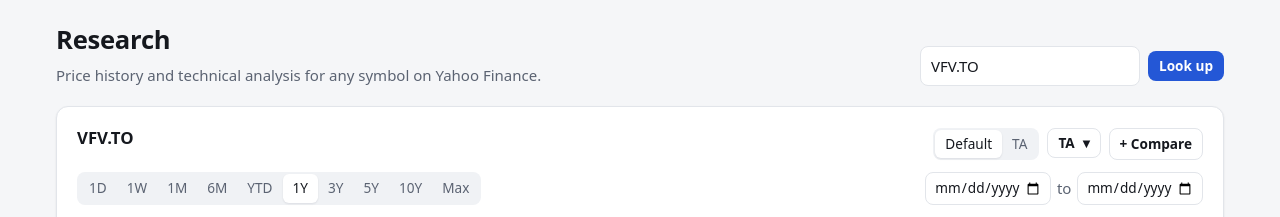
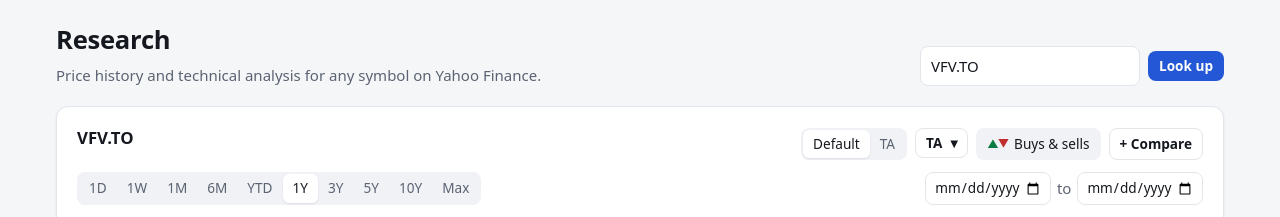
Before and after one commit to TheRealPrizzly/Finance-App, a Flask app: page /research in a window 1280 px wide. Shown: the part 57-274 px from the top of the page. Run offline with Flask 3, Linux system fonts and the light colour scheme; the visitor is signed in with stand-in values (Sample User, id 1); data comes from the database, SQL or seed files in the repository; data that the repository does not hold is empty.

Commit message:
Show trades on compared lines and add a Buys & sells toggle to Research
Buy and sell markers now also appear on each compared symbol's line,
outlined in its colour. A Buys & sells button turns the markers on or off,
remembered per mode (on in Default, off in TA by default).

Co-Authored-By: Claude Opus 5.5 <noreply@anthropic.com>

```diff
--- a/app/static/app.js
+++ b/app/static/app.js
@@ -1596,6 +1596,10 @@
         default: new Set(saved.ind?.default || []),
         ta: new Set(saved.ind?.ta || ["sma10", "sma20", "sma50", "sma100", "sma200"]),
       },
+      trades: {  // buy and sell markers shown in each mode
+        default: saved.trades?.default ?? true,
+        ta: saved.trades?.ta ?? false,
+      },
       main: null,
       compares: [],  // {symbol, color, data}
     };
@@ -1604,6 +1608,7 @@
         localStorage.setItem("research", JSON.stringify({
           mode: state.mode, range: state.range === "custom" ? "1Y" : state.range,
           ind: { default: [...state.ind.default], ta: [...state.ind.ta] },
+          trades: state.trades,
         }));
       } catch { /* storage blocked */ }
     };
@@ -1713,22 +1718,23 @@
       return { rows, ind, unit, startClose: daily[lo - 1]?.c ?? daily[lo]?.o };
     }
 
-    // Buys and sells on the bars they fall in. Trades have no time of day, so on intraday
-    // charts each goes on its day's bar closest to the trade price.
-    function tradeMarks(d, rows, unit) {
+    // Buys and sells on the bars they fall in, for a line whose close at each bar is closes[i].
+    // Trades have no time of day, so on intraday charts each goes on its day's bar closest to the trade price.
+    function tradeMarks(trades, rows, unit, closes) {
       const buys = rows.map(() => null), sells = rows.map(() => null), info = rows.map(() => []);
       if (!rows.length) return { buys, sells, info, count: 0 };
       let count = 0;
-      d.trades.forEach((t) => {
+      trades.forEach((t) => {
         let i = -1;
         if (unit === "bar") {
           rows.forEach((r, j) => {
-            if (r.t.startsWith(t.date) && (i < 0 || Math.abs(r.c - t.price) < Math.abs(rows[i].c - t.price))) i = j;
+            if (r.t.startsWith(t.date) && closes[j] != null
+              && (i < 0 || Math.abs(closes[j] - t.price) < Math.abs(closes[i] - t.price))) i = j;
           });
         } else if (t.date >= rows[0].from) {
           i = rows.findIndex((r) => r.t >= t.date);
         }
-        if (i < 0) return;
+        if (i < 0 || closes[i] == null) return;
         (t.kind === "BUY" ? buys : sells)[i] = t.price;
         info[i].push(t);
         count++;
@@ -1736,8 +1742,8 @@
       return { buys, sells, info, count };
     }
 
-    // A compared symbol's closes on the main chart's bars, as the change since the first one.
-    function compareLine(c, rows, unit) {
+    // A compared symbol's closes on the main chart's bars (its latest close at or before each one).
+    function compareCloses(c, rows, unit) {
       const src = unit === "bar" ? c.data.bars || [] : c.data.daily;
       const out = [];
       let j = -1;
@@ -1745,8 +1751,7 @@
         while (j + 1 < src.length && src[j + 1][0] <= r.t) j++;
         out.push(j >= 0 ? src[j][4] : null);
       });
-      const base = out.find((v) => v != null);
-      return out.map((v) => (v == null ? null : v / base - 1));
+      return out;
     }
 
     // ---- drawing
@@ -1829,6 +1834,9 @@
       const shown = state.ind[state.mode];
       const compares = state.compares.filter((c) => c.data);
       const relative = compares.length > 0;  // comparing: every line is its change since the first bar
+      const tradesButton = $("r-trades");
+      tradesButton.disabled = !d.trades.length && !compares.some((c) => c.data.trades?.length);
+      tradesButton.title = tradesButton.disabled ? "You haven't bought or sold the symbols on this chart" : "Show your buys and sells";
       const baseClose = rows[0].c;
       const f = relative ? (v) => (v == null ? null : v / baseClose - 1) : (v) => v;
       const price = priceFormat(d.currency);
@@ -1854,18 +1862,31 @@
         datasets.push({ ...line, label: def.label, data: ind[key].map(f), borderColor: color, backgroundColor: color,
           borderWidth: 1.5, borderDash: def.dashed ? [6, 4] : [], order: 1 });
       }
+      // Buy and sell triangles (Default mode) on the main line and on each compared line. Those on
+      // a compared line are outlined in its colour; only the first pair goes in the legend.
+      const gain = cssVar("--gain"), loss = cssVar("--loss");
+      let tradeCount = 0;
+      const addMarks = (trades, closes, toY, { symbol, currency, outline } = {}) => {
+        if (!state.trades[state.mode]) return;
+        const marks = tradeMarks(trades, rows, unit, closes);
+        if (!marks.count) return;
+        const legend = tradeCount === 0;
+        tradeCount += marks.count;
+        const mark = { showLine: false, pointStyle: "triangle", pointRadius: 7, pointHoverRadius: 8, order: -1,
+          trades: marks.info, symbol, fmtPrice: priceFormat(currency), noLegend: !legend, borderWidth: outline ? 2 : 1 };
+        datasets.push({ ...mark, label: "Buy", kind: "BUY", data: marks.buys.map(toY), backgroundColor: gain, borderColor: outline || gain },
+          { ...mark, label: "Sell", kind: "SELL", data: marks.sells.map(toY), rotation: 180, backgroundColor: loss, borderColor: outline || loss });
+      };
+      addMarks(d.trades, rows.map((r) => r.c), f, { symbol: relative ? d.symbol : "", currency: d.currency });
       compares.forEach((c) => {
         const color = cssVar(c.color);
-        datasets.push({ ...line, label: c.data.symbol, data: compareLine(c, rows, unit), borderColor: color,
+        const closes = compareCloses(c, rows, unit);
+        const base = closes.find((v) => v != null);
+        const toY = (v) => (v == null ? null : v / base - 1);
+        datasets.push({ ...line, label: c.data.symbol, data: closes.map(toY), borderColor: color,
           backgroundColor: color, borderWidth: 1.75, pointHoverRadius: 3, order: 0 });
+        addMarks(c.data.trades || [], closes, toY, { symbol: c.data.symbol, currency: c.data.currency, outline: color });
       });
-      const marks = ta ? null : tradeMarks(d, rows, unit);
-      if (marks?.count) {
-        const gain = cssVar("--gain"), loss = cssVar("--loss");
-        const mark = { showLine: false, pointStyle: "triangle", pointRadius: 7, pointHoverRadius: 8, order: -1, trades: marks.info };
-        datasets.push({ ...mark, label: "Buy", kind: "BUY", data: marks.buys.map(f), backgroundColor: gain, borderColor: gain },
-          { ...mark, label: "Sell", kind: "SELL", data: marks.sells.map(f), rotation: 180, backgroundColor: loss, borderColor: loss });
-      }
 
       const up = cssVar("--gain"), down = cssVar("--loss");
       const candles = {
@@ -1901,7 +1922,7 @@
             const ds = c.dataset;
             if (ds.trades) {
               return ds.trades[c.dataIndex].filter((t) => t.kind === ds.kind)
-                .map((t) => ` ${ds.label} ${qty(t.quantity)} @ ${price(t.price)} · ${t.account}`);
+                .map((t) => ` ${ds.symbol ? `${ds.symbol} ` : ""}${ds.label} ${qty(t.quantity)} @ ${ds.fmtPrice(t.price)} · ${t.account}`);
             }
             if (ds.candle && !relative) {
               const r = rows[c.dataIndex];
@@ -1970,7 +1991,10 @@
 
       const notes = [`Prices in ${d.currency}.`];
       if (relative) notes.push("While comparing, each line shows its change since the first day shown.");
-      if (marks?.count) notes.push("Triangles mark your buys (▲) and sells (▼).");
+      if (tradeCount) {
+        notes.push(relative ? "Triangles mark your buys (▲) and sells (▼) on each line; those on a compared line are outlined in its colour."
+          : "Triangles mark your buys (▲) and sells (▼).");
+      }
       if (unit === "bar") {
         notes.push(`Each ${ta ? "candle" : "point"} is a ${parseInt(d.interval, 10)}-minute bar. The SMAs, EMAs and RSI count bars; the 200-day and 200-week averages use daily closes.`);
       } else if (unit !== "day") {
@@ -1986,7 +2010,15 @@
     };
     const syncMenu = () => {
       menu.querySelectorAll("[data-ind]").forEach((cb) => { cb.checked = state.ind[state.mode].has(cb.dataset.ind); });
+      $("r-trades").setAttribute("aria-pressed", String(state.trades[state.mode]));
     };
+
+    $("r-trades").addEventListener("click", () => {
+      state.trades[state.mode] = !state.trades[state.mode];
+      syncMenu();
+      save();
+      draw();
+    });
 
     $("r-mode").addEventListener("click", (e) => {
       const b = e.target.closest("button");
--- a/app/static/style.css
+++ b/app/static/style.css
@@ -245,6 +245,10 @@ code { font-size: .9em; background: var(--surface-2); padding: .1em .35em; borde
 .compare-form .hint { margin: 0; }
 #compare-chips:not(:empty) { margin-bottom: 12px; }
 .pick .x { font-size: 1.05rem; line-height: 1; margin-left: 2px; }
+.trades-toggle { border-radius: 8px; }
+.trades-toggle .marks { font-size: .7rem; letter-spacing: -1px; opacity: .45; }
+.trades-toggle[aria-pressed="true"] .marks { opacity: 1; }
+.trades-toggle:disabled { opacity: .45; cursor: not-allowed; }
 .dropdown { position: relative; }
 .dropdown summary { list-style: none; margin: 0; }
 .dropdown summary::-webkit-details-marker { display: none; }
--- a/app/templates/research.html
+++ b/app/templates/research.html
@@ -50,6 +50,7 @@
             {% endfor %}
           </div>
         </details>
+        <button type="button" class="pick trades-toggle" id="r-trades" aria-pressed="true"><span class="marks" aria-hidden="true"><span class="gain">▲</span><span class="loss">▼</span></span>Buys &amp; sells</button>
         <button type="button" class="btn btn-secondary btn-sm" id="compare-add" aria-expanded="false">+ Compare</button>
       </div>
     </div>
```
